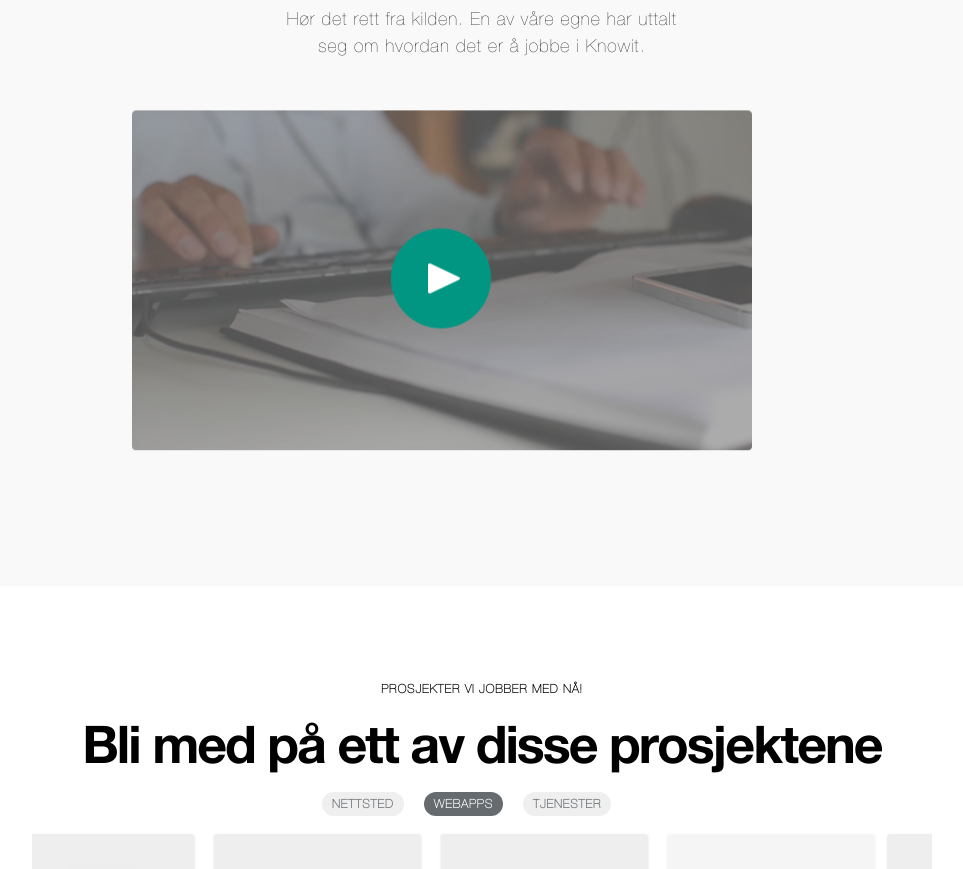
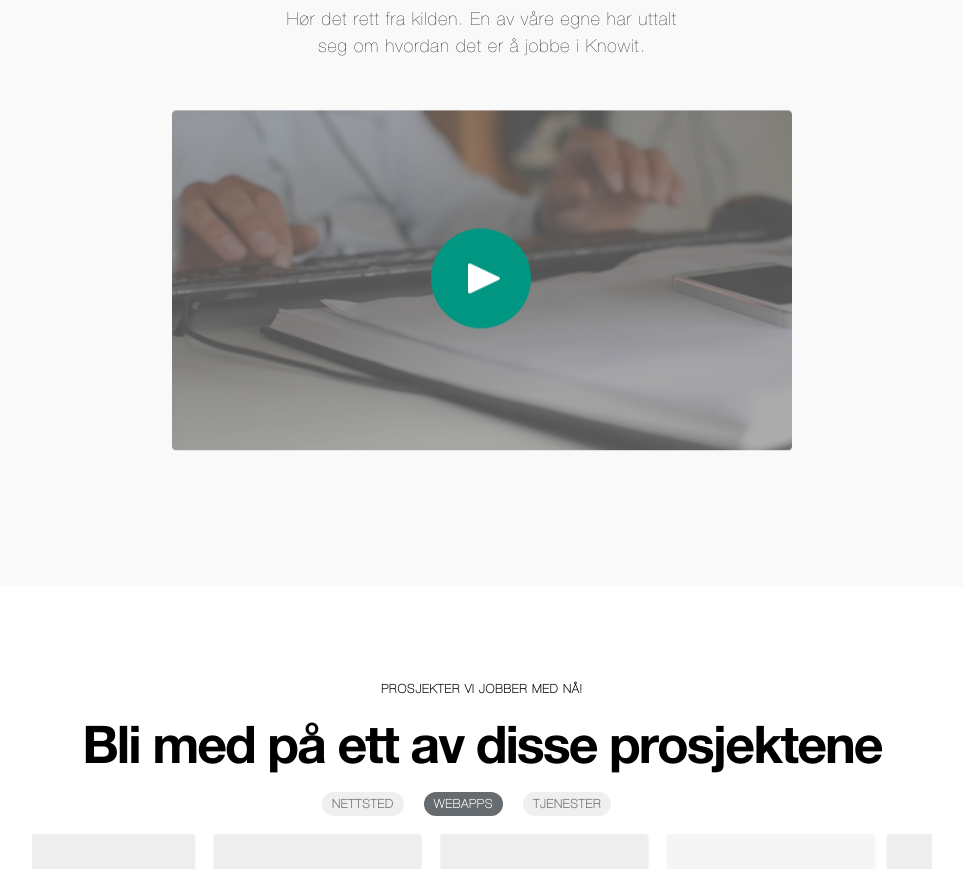
Before and after one commit to knowit/utviklere.knowit.no, a website: page src/index.jade in a window 1280 px wide. Shown: the part 2125-2994 px from the top of the page, without its empty margins (158-1121 px from the left). Drawn offline with nearby package versions, Linux system fonts and the light colour scheme; files that its build step writes are made by us from their sources; files whose address does not match are found by name.

Commit message:
Center video img

```diff
--- a/src/index.jade
+++ b/src/index.jade
@@ -52,6 +52,7 @@ block content
     .content
       h1 Slik er det å jobbe i Knowit
       .text-medium Hør det rett fra kilden. En av våre egne har uttalt seg om hvordan det er å jobbe i Knowit.
+      .vspace-top-small
       img.img-responsive(src="img/video.png")
 
   section.bli-med
--- a/style.css
+++ b/style.css
@@ -123,7 +123,7 @@ h5 {
 }
 
 .slik-er-det img {
-  margin-top: 50px;
+  margin: 0 auto 0 auto;
 }
 
 
```
Also changed, not shown: index.html.
